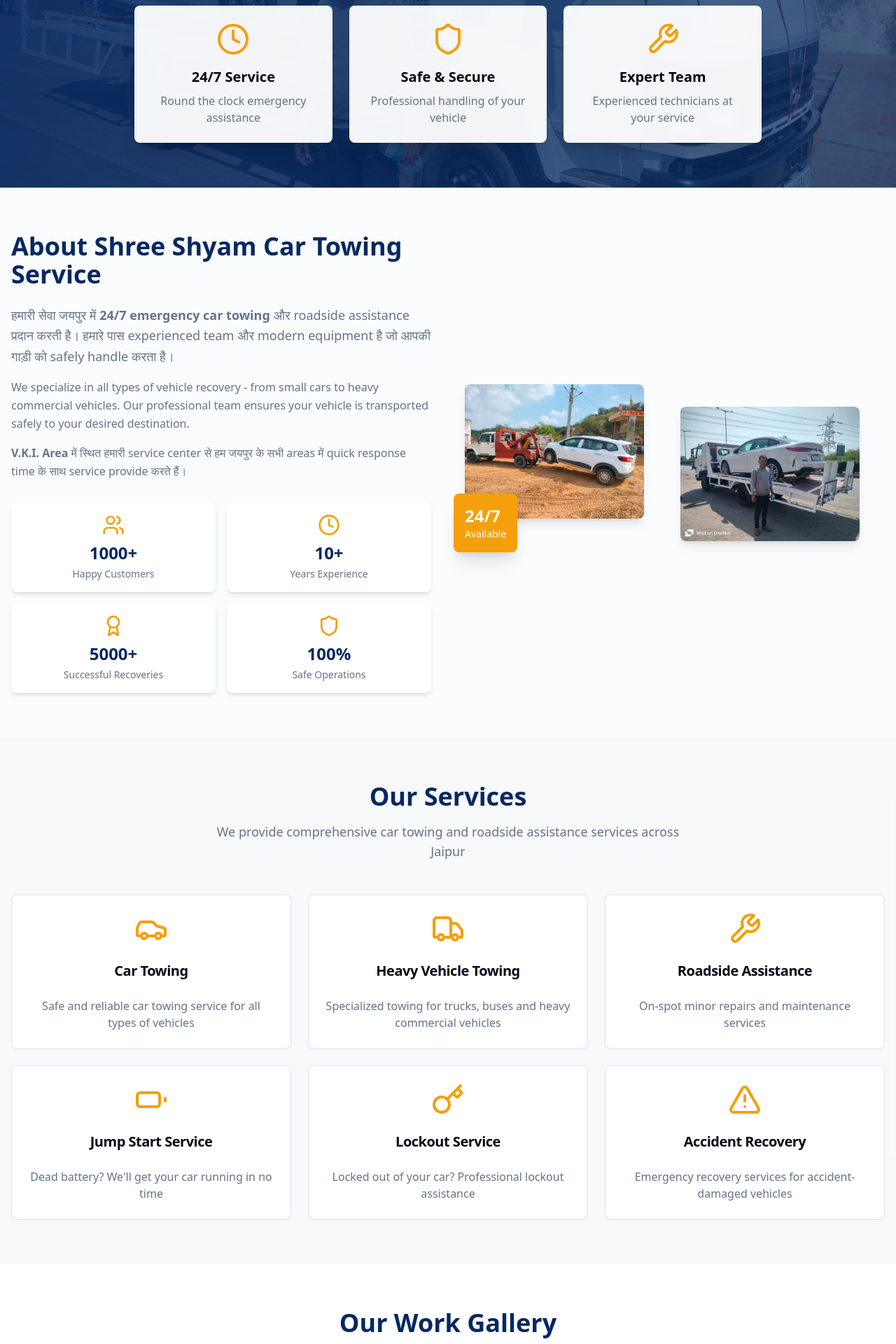
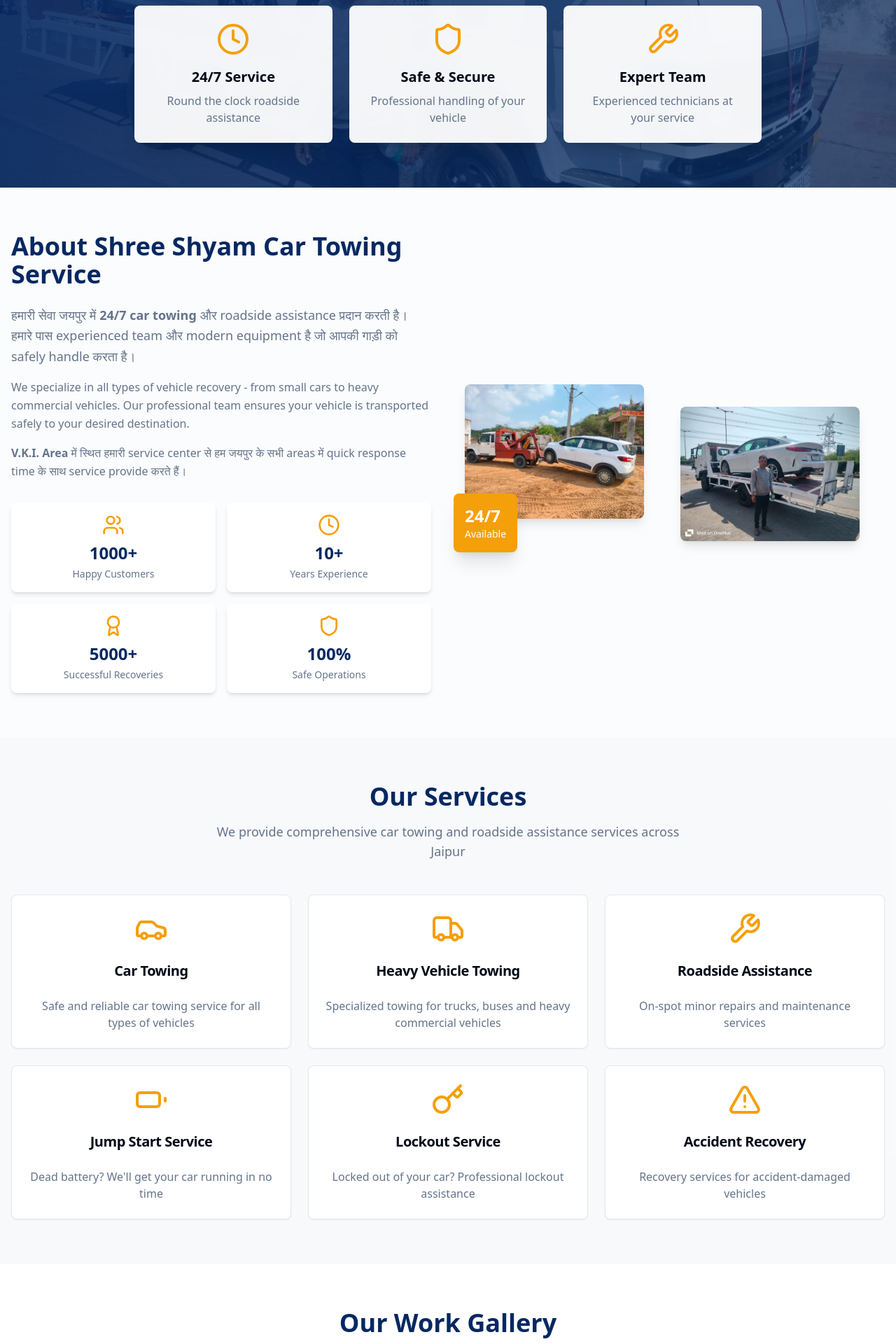
Before and after one commit to psp7773/shreeshyamcartowing, a React (Vite) app: page / in a window 1280 px wide. Shown: the part 380-2300 px from the top of the page at 70% size. Built offline with nearby package versions, Linux system fonts and the light colour scheme.

Commit message:
Fix: Remove "emergency" from header and hero
Remove "emergency" from the header and hero components.

```diff
--- a/src/components/About.tsx
+++ b/src/components/About.tsx
@@ -19,7 +19,7 @@ const About = () => {
             </h2>
             <div className="space-y-4 text-muted-foreground">
               <p className="text-lg leading-relaxed">
-                हमारी सेवा जयपुर में <strong>24/7 emergency car towing</strong> और roadside assistance प्रदान करती है।
+                हमारी सेवा जयपुर में <strong>24/7 car towing</strong> और roadside assistance प्रदान करती है।
                 हमारे पास experienced team और modern equipment है जो आपकी गाड़ी को safely handle करता है।
               </p>
               <p className="leading-relaxed">
--- a/src/components/Contact.tsx
+++ b/src/components/Contact.tsx
@@ -34,7 +34,7 @@ const Contact = () => {
           <Card className="text-center">
             <CardHeader>
               <Phone className="h-8 w-8 text-accent mx-auto" />
-              <CardTitle className="text-lg">Emergency Line</CardTitle>
+              <CardTitle className="text-lg">Contact Line</CardTitle>
             </CardHeader>
             <CardContent>
               <p className="font-semibold text-lg mb-2">+91 8386039829</p>
@@ -44,7 +44,7 @@ const Contact = () => {
                 className="w-full"
                 onClick={() => window.open('tel:+918386039829')}
               >
-                Emergency Call
+                Call Now
               </Button>
             </CardContent>
           </Card>
@@ -71,7 +71,7 @@ const Contact = () => {
             <CardContent>
               <p className="font-semibold text-primary">24/7 Available</p>
               <p className="text-sm text-muted-foreground mt-2">
-                Emergency services<br />
+                Professional services<br />
                 available round the clock
               </p>
             </CardContent>
@@ -80,7 +80,7 @@ const Contact = () => {
 
         <div className="mt-12 text-center">
           <div className="bg-primary/10 rounded-lg p-8 max-w-2xl mx-auto">
-            <h3 className="text-2xl font-bold text-primary mb-4">Emergency? Call Immediately!</h3>
+            <h3 className="text-2xl font-bold text-primary mb-4">Need Help? Call Immediately!</h3>
             <p className="text-muted-foreground mb-6">
               Don't wait when you're stranded. Our team is ready to assist you 24/7.
             </p>
--- a/src/components/Footer.tsx
+++ b/src/components/Footer.tsx
@@ -8,7 +8,7 @@ const Footer = () => {
           <div>
             <h3 className="text-xl font-bold mb-4">Shree Shyam Car Towing Service</h3>
             <p className="text-sm opacity-90 leading-relaxed">
-              Your trusted partner for emergency car towing and roadside assistance in Jaipur.
+              Your trusted partner for car towing and roadside assistance in Jaipur.
               We're committed to providing fast, reliable, and professional service.
             </p>
           </div>
--- a/src/components/Hero.tsx
+++ b/src/components/Hero.tsx
@@ -41,7 +41,7 @@ const Hero = () => {
             <CardContent className="p-6">
               <Clock className="h-12 w-12 text-accent mx-auto mb-4" />
               <h3 className="text-xl font-semibold mb-2">24/7 Service</h3>
-              <p className="text-muted-foreground">Round the clock emergency assistance</p>
+              <p className="text-muted-foreground">Round the clock roadside assistance</p>
             </CardContent>
           </Card>
 
--- a/src/components/ImageGallery.tsx
+++ b/src/components/ImageGallery.tsx
@@ -13,7 +13,7 @@ const ImageGallery = () => {
     {
       src: "/lovable-uploads/bd510d95-b89c-44b7-8359-18f3482ea653.png",
       alt: "Roadside emergency towing service",
-      title: "Emergency Roadside Assistance"
+      title: "Roadside Assistance"
     },
     {
       src: "/lovable-uploads/831099f9-2c2e-4ef0-aeee-00a1ac6b7cf8.png",
--- a/src/components/Services.tsx
+++ b/src/components/Services.tsx
@@ -31,7 +31,7 @@ const Services = () => {
     {
       icon: AlertTriangle,
       title: "Accident Recovery",
-      description: "Emergency recovery services for accident-damaged vehicles"
+      description: "Recovery services for accident-damaged vehicles"
     }
   ];
 
```
